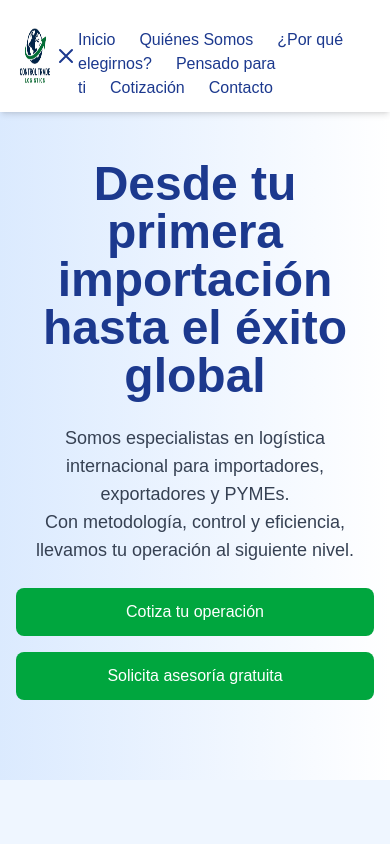
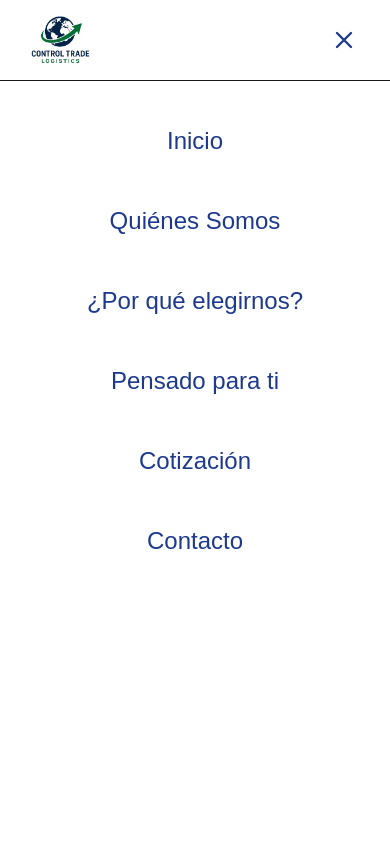
Before and after one commit to milicomvp/control-trade-prototipo2, a Next.js app: page / in a window 390 px wide. Both pictures are taken after a click on the button "Abrir menú". Shown: the top 844 px of the page. Built offline with nearby package versions, Linux system fonts and the light colour scheme.

Commit message:
mejoras menu móvil, funcionalidad sendmail inicial

```diff
--- a/src/components/Navbar.jsx
+++ b/src/components/Navbar.jsx
@@ -1,6 +1,6 @@
 'use client';
 
-import { useState } from 'react';
+import { useEffect, useState } from 'react';
 import { useAnchorScroll } from '@/hooks/useAnchorScroll';
 
 export default function Navbar() {
@@ -12,8 +12,44 @@ export default function Navbar() {
     enableHashOnLoad: true,
   });
 
+  // Bloquear scroll del body cuando el menú móvil está abierto
+  useEffect(() => {
+    if (menuOpen) {
+      document.body.style.overflow = 'hidden';
+    } else {
+      document.body.style.overflow = '';
+    }
+    return () => {
+      document.body.style.overflow = '';
+    };
+  }, [menuOpen]);
+
+  // Cerrar con tecla ESC
+  useEffect(() => {
+    const onKey = (e) => {
+      if (e.key === 'Escape') setMenuOpen(false);
+    };
+    window.addEventListener('keydown', onKey);
+    return () => window.removeEventListener('keydown', onKey);
+  }, []);
+
+  const links = [
+    { id: 'inicio', label: 'Inicio' },
+    { id: 'quienes-somos', label: 'Quiénes Somos' },
+    { id: 'porqueelegirnos', label: '¿Por qué elegirnos?' },
+    { id: 'pensado-para-ti', label: 'Pensado para ti' },
+    { id: 'cotizacion', label: 'Cotización' },
+    { id: 'contacto', label: 'Contacto' },
+  ];
+
   return (
-    <nav ref={navRef} className="bg-white shadow-md fixed w-full top-0 z-50">
+    <>
+      {/* Barra superior */}
+      <nav
+        ref={navRef}
+        className="bg-white shadow-md fixed w-full top-0 z-[50]"
+        aria-label="Barra de navegación"
+      >
         <div className="max-w-7xl mx-auto px-4 py-3 flex justify-between items-center">
           {/* Logo */}
           <a
@@ -26,36 +62,99 @@ export default function Navbar() {
           </a>
 
           {/* Botón móvil */}
-        <button className="md:hidden" onClick={() => setMenuOpen(!menuOpen)}>
-          <svg className="w-6 h-6 text-blue-900" fill="none" stroke="currentColor" strokeWidth="2" viewBox="0 0 24 24">
-            <path strokeLinecap="round" strokeLinejoin="round"
+          <button
+            className="md:hidden"
+            onClick={() => setMenuOpen(!menuOpen)}
+            aria-expanded={menuOpen}
+            aria-controls="mobile-menu"
+            aria-label={menuOpen ? 'Cerrar menú' : 'Abrir menú'}
+          >
+            <svg
+              className="w-7 h-7 text-blue-900"
+              fill="none"
+              stroke="currentColor"
+              strokeWidth="2"
+              viewBox="0 0 24 24"
+            >
+              <path
+                strokeLinecap="round"
+                strokeLinejoin="round"
                 d={menuOpen ? 'M6 18L18 6M6 6l12 12' : 'M4 6h16M4 12h16M4 18h16'}
               />
             </svg>
           </button>
 
-        {/* Menú */}
-        <div className={`md:flex space-x-6 ${menuOpen ? 'block mt-4' : 'hidden'} md:block`}>
-          <a href="#inicio" onClick={(e) => scrollToId(e, 'inicio')} onKeyDown={(e) => onKeyActivate(e, 'inicio')} className="text-blue-900 hover:text-green-600">
-            Inicio
+          {/* Menú desktop */}
+          <div className="hidden md:flex items-center space-x-6">
+            {links.map((l) => (
+              <a
+                key={l.id}
+                href={`#${l.id}`}
+                onClick={(e) => scrollToId(e, l.id)}
+                onKeyDown={(e) => onKeyActivate(e, l.id)}
+                className="text-blue-900 hover:text-green-600"
+              >
+                {l.label}
               </a>
-          <a href="#quienes-somos" onClick={(e) => scrollToId(e, 'quienes-somos')} onKeyDown={(e) => onKeyActivate(e, 'quienes-somos')} className="text-blue-900 hover:text-green-600">
-            Quiénes Somos
-          </a>
-          <a href="#porqueelegirnos" onClick={(e) => scrollToId(e, 'porqueelegirnos')} onKeyDown={(e) => onKeyActivate(e, 'porqueelegirnos')} className="text-blue-900 hover:text-green-600">
-            ¿Por qué elegirnos?
-          </a>
-          <a href="#pensado-para-ti" onClick={(e) => scrollToId(e, 'pensado-para-ti')} onKeyDown={(e) => onKeyActivate(e, 'pensado-para-ti')} className="text-blue-900 hover:text-green-600">
-            Pensado para ti
-          </a>
-          <a href="#cotizacion" onClick={(e) => scrollToId(e, 'cotizacion')} onKeyDown={(e) => onKeyActivate(e, 'cotizacion')} className="text-blue-900 hover:text-green-600">
-            Cotización
-          </a>
-          <a href="#contacto" onClick={(e) => scrollToId(e, 'contacto')} onKeyDown={(e) => onKeyActivate(e, 'contacto')} className="text-blue-900 hover:text-green-600">
-            Contacto
-          </a>
+            ))}
           </div>
         </div>
       </nav>
+
+      {/* Menú móvil: overlay pantalla completa */}
+      {menuOpen && (
+        <div
+          id="mobile-menu"
+          className="fixed inset-0 z-[60] bg-white md:hidden"
+          role="dialog"
+          aria-modal="true"
+        >
+          {/* Cabecera del overlay (logo + cerrar) */}
+          <div className="flex items-center justify-between px-6 py-4 border-b">
+            <div className="flex items-center space-x-2">
+              <img src="/images/logo.jpg" alt="Control Trade Logistics" className="h-12 w-auto" />
+            </div>
+            <button
+              onClick={() => setMenuOpen(false)}
+              aria-label="Cerrar menú móvil"
+              className="p-2"
+            >
+              <svg className="w-7 h-7 text-blue-900" fill="none" stroke="currentColor" strokeWidth="2" viewBox="0 0 24 24">
+                <path strokeLinecap="round" strokeLinejoin="round" d="M6 18L18 6M6 6l12 12"/>
+              </svg>
+            </button>
+          </div>
+
+          {/* Lista vertical ocupando toda la pantalla */}
+          <div className="px-6 py-8">
+            <ul className="flex flex-col space-y-6 text-center">
+              {links.map((l) => (
+                <li key={l.id}>
+                  <a
+                    href={`#${l.id}`}
+                    onClick={(e) => scrollToId(e, l.id)}
+                    onKeyDown={(e) => onKeyActivate(e, l.id)}
+                    className="block w-full text-2xl font-medium text-blue-900 hover:text-green-600 py-3"
+                  >
+                    {l.label}
+                  </a>
+                </li>
+              ))}
+            </ul>
+          </div>
+
+          {/* CTA opcionales al final (si quieres) */}
+          {/* <div className="px-6 pb-10 mt-auto">
+            <a
+              href="#cotizacion"
+              onClick={(e) => scrollToId(e, 'cotizacion')}
+              className="block w-full text-center bg-green-600 text-white px-6 py-3 rounded-lg hover:bg-green-700 transition"
+            >
+              Solicitar cotización
+            </a>
+          </div> */}
+        </div>
+      )}
+    </>
   );
 }
--- a/src/pages/api/send-email.ts
+++ b/src/pages/api/send-email.ts
@@ -2,13 +2,11 @@ import type { NextApiRequest, NextApiResponse } from "next";
 import nodemailer from "nodemailer";
 
 export default async function handler(req: NextApiRequest, res: NextApiResponse) {
-  if (req.method !== "POST") {
-    return res.status(405).json({ message: "Método no permitido" });
-  }
+  if (req.method !== "POST") return res.status(405).json({ message: "Método no permitido" });
 
   const { nombre, email, mensaje } = req.body;
 
-  // Validaciones más estrictas
+  // Validación básica
   if (
     !nombre?.trim() ||
     !email?.trim() ||
@@ -19,45 +17,37 @@ export default async function handler(req: NextApiRequest, res: NextApiResponse)
   }
 
   try {
-    // Configuración segura del transporter
+    const port = parseInt(process.env.EMAIL_PORT || "587");
     const transporter = nodemailer.createTransport({
       host: process.env.EMAIL_HOST,
-      port: parseInt(process.env.EMAIL_PORT || "587"),
-      secure: parseInt(process.env.EMAIL_PORT || "587") === 465, // true para SSL
+      port,
+      secure: port === 465, // SSL si es 465
       auth: {
         user: process.env.EMAIL_USER,
         pass: process.env.EMAIL_PASS,
       },
     });
 
-    // Verificar conexión antes de enviar
-    await transporter.verify().catch((err) => {
-      console.error("Error verificando conexión SMTP:", err);
-      throw new Error("No se pudo establecer conexión con el servidor de correo");
-    });
+    // Verificar conexión SMTP
+    await transporter.verify();
 
-    // Enviar el correo
+    // Enviar correo
     await transporter.sendMail({
       from: `"Cotización Web" <${process.env.EMAIL_FROM}>`,
       to: process.env.EMAIL_TO,
       subject: `Nueva cotización de ${nombre}`,
-      text: `
-        Nombre: ${nombre}
-        Email: ${email}
-        Mensaje: ${mensaje}
-      `,
       html: `
         <h2>Solicitud de Cotización</h2>
         <p><strong>Nombre:</strong> ${nombre}</p>
         <p><strong>Email:</strong> ${email}</p>
         <p><strong>Mensaje:</strong></p>
-        <p>${mensaje}</p>
+        <p style="white-space:pre-wrap">${mensaje}</p>
       `,
     });
 
-    res.status(200).json({ message: "Correo enviado correctamente" });
-  } catch (error) {
-    console.error("Error enviando correo:", error);
-    res.status(500).json({ message: "Error enviando el correo" });
+    return res.status(200).json({ message: "Correo enviado correctamente" });
+  } catch (err) {
+    console.error("SMTP error:", err);
+    return res.status(500).json({ message: "Error enviando el correo" });
   }
 }
```
Lines whose indentation alone changed are shown as unchanged.
